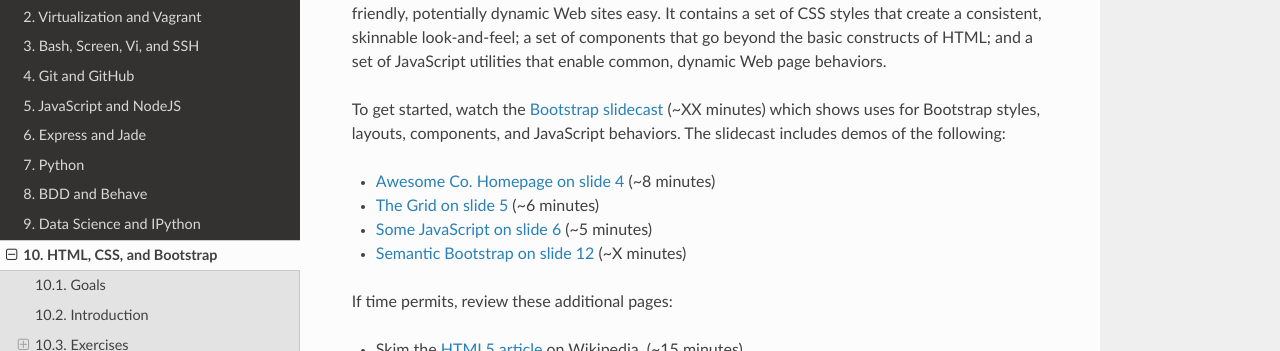
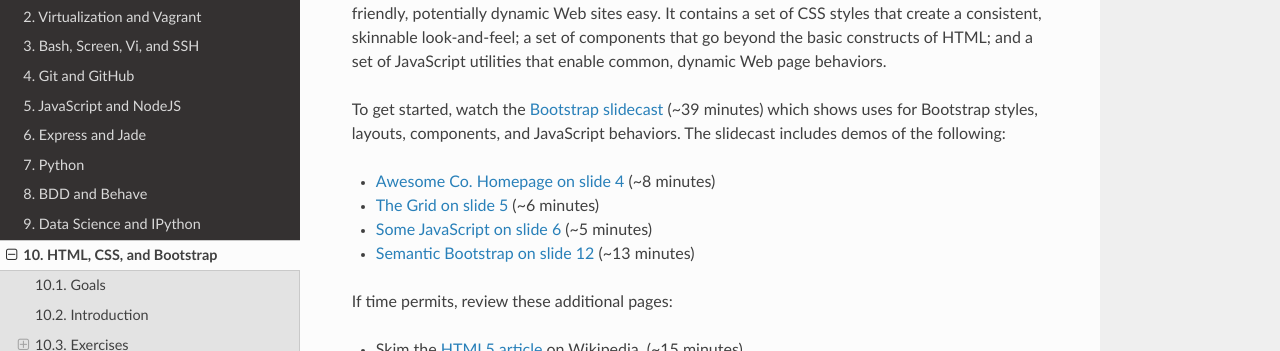
Before and after one commit to parente/tott, a Sphinx documentation site: the page built from doc/sessions/bootstrap.rst, in a window 1280 px wide and 900 px high, scrolled down 688 px. Shown: the part 158-509 px from the top of the window. Built offline with Sphinx 7.4.7 and the Read the Docs theme 2.0.0, drawn with Linux system fonts in a browser that asks for light colours.

Commit message:
Semantic bootstrap time

```diff
--- a/doc/sessions/bootstrap.rst
+++ b/doc/sessions/bootstrap.rst
@@ -25,12 +25,12 @@ Together with JavaScript, HTML and CSS define what can be accomplished on the We
 
 Bootstrap_ is a front-end framework that makes bootstrapping visually pleasing, mobile and desktop friendly, potentially dynamic Web sites easy. It contains a set of CSS styles that create a consistent, skinnable look-and-feel; a set of components that go beyond the basic constructs of HTML; and a set of JavaScript utilities that enable common, dynamic Web page behaviors.
 
-To get started, watch the `Bootstrap slidecast <../_static/casts/bootstrap.html>`_ (~XX minutes) which shows uses for Bootstrap styles, layouts, components, and JavaScript behaviors. The slidecast includes demos of the following:
+To get started, watch the `Bootstrap slidecast <../_static/casts/bootstrap.html>`_ (~39 minutes) which shows uses for Bootstrap styles, layouts, components, and JavaScript behaviors. The slidecast includes demos of the following:
 
 * `Awesome Co. Homepage on slide 4 <../_static/casts/bootstrap.html#/4>`_ (~8 minutes)
 * `The Grid on slide 5 <../_static/casts/bootstrap.html#/5>`_ (~6 minutes)
 * `Some JavaScript on slide 6 <../_static/casts/bootstrap.html#/6>`_ (~5 minutes)
-* `Semantic Bootstrap on slide 12 <../_static/casts/bootstrap.html#/12>`_ (~X minutes)
+* `Semantic Bootstrap on slide 12 <../_static/casts/bootstrap.html#/12>`_ (~13 minutes)
 
 If time permits, review these additional pages:
 
```
